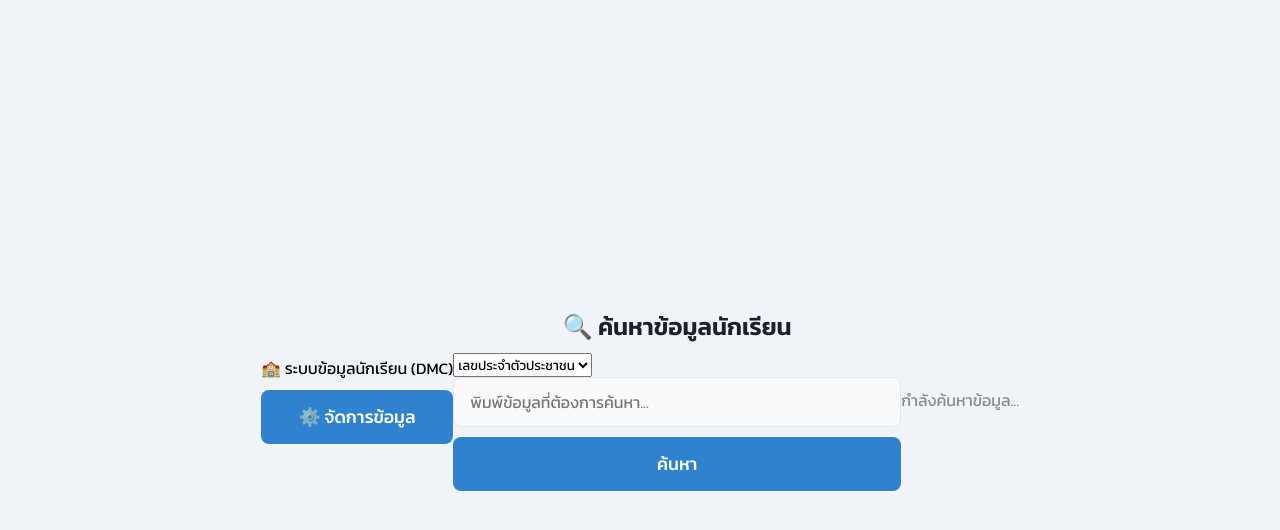
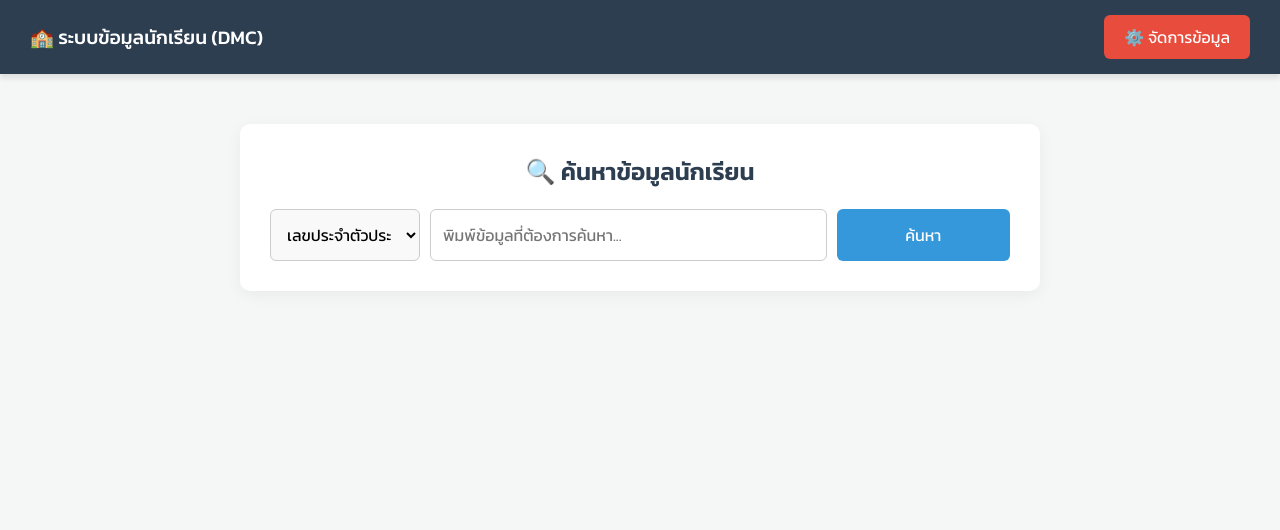
Before and after one commit to waehasun/dmc, a plain HTML site: page index.html in a window 1280 px wide. Drawn offline with Linux system fonts and the light colour scheme.

Commit message:
Update style.css

```diff
--- a/style.css
+++ b/style.css
@@ -1,114 +1,118 @@
-/* ตั้งค่าพื้นฐานและฟอนต์ */
+/* ================= ตกแต่งหน้าเว็บ (CSS) ================= */
 * {
     box-sizing: border-box;
     margin: 0;
     padding: 0;
-    font-family: 'Kanit', sans-serif; /* ใช้ฟอนต์ Kanit จาก Google */
+    font-family: 'Kanit', sans-serif;
 }
 
-/* พื้นหลังของหน้าเว็บ */
 body {
-    background-color: #f0f4f8; /* สีเทาอมฟ้าสว่างๆ */
-    display: flex;
-    justify-content: center;
-    align-items: center;
-    min-height: 100vh;
-    padding: 20px;
+    background-color: #f4f7f6;
+    color: #333;
 }
 
-/* กล่องแบบฟอร์ม (Card) */
-.form-container {
-    background-color: #ffffff;
-    padding: 40px;
-    border-radius: 12px;
-    box-shadow: 0 8px 24px rgba(0,0,0,0.08); /* เงาฟุ้งๆ */
-    width: 100%;
-    max-width: 450px;
+/* แถบเมนูด้านบน (Navbar) */
+.navbar {
+    background-color: #2c3e50;
+    color: white;
+    padding: 15px 30px;
+    display: flex;
+    justify-content: space-between;
+    align-items: center;
+    box-shadow: 0 4px 6px rgba(0,0,0,0.1);
 }
 
-h2 {
-    color: #1a202c;
-    text-align: center;
-    margin-bottom: 8px;
+.navbar-title {
+    font-size: 1.2rem;
+    font-weight: 500;
 }
 
-.subtitle {
-    text-align: center;
-    color: #718096;
-    font-size: 0.9rem;
-    margin-bottom: 30px;
+/* ปุ่มจัดการข้อมูล */
+.btn-manage {
+    background-color: #e74c3c;
+    color: white;
+    border: none;
+    padding: 10px 20px;
+    border-radius: 6px;
+    font-size: 1rem;
+    cursor: pointer;
+    transition: background 0.3s;
 }
 
-/* จัดกลุ่ม Label และ Input */
-.input-group {
-    margin-bottom: 20px;
+.btn-manage:hover {
+    background-color: #c0392b;
 }
 
-label {
-    display: block;
-    margin-bottom: 8px;
-    color: #4a5568;
-    font-weight: 500;
-    font-size: 0.95rem;
+/* กล่องค้นหาตรงกลาง */
+.search-container {
+    max-width: 800px;
+    margin: 50px auto;
+    background: white;
+    padding: 30px;
+    border-radius: 10px;
+    box-shadow: 0 4px 15px rgba(0,0,0,0.05);
+    text-align: center;
 }
 
-/* ตกแต่งช่องกรอกข้อมูล */
-input[type="text"],
-input[type="tel"] {
-    width: 100%;
-    padding: 12px 16px;
-    border: 1px solid #e2e8f0;
-    border-radius: 8px;
-    font-size: 1rem;
-    transition: all 0.3s ease; /* ให้เอฟเฟกต์นุ่มนวลเวลาคลิก */
-    background-color: #f8fafc;
+.search-container h2 {
+    margin-bottom: 20px;
+    color: #2c3e50;
 }
 
-/* เอฟเฟกต์เวลาคลิกที่ช่องกรอกข้อมูล (Focus) */
-input[type="text"]:focus,
-input[type="tel"]:focus {
-    outline: none;
-    border-color: #3182ce; /* เปลี่ยนขอบเป็นสีฟ้า */
-    background-color: #ffffff;
-    box-shadow: 0 0 0 3px rgba(49, 130, 206, 0.15); /* เรืองแสงสีฟ้า */
+/* จัดกลุ่มช่องค้นหาให้อยู่บรรทัดเดียวกัน */
+.search-box {
+    display: flex;
+    gap: 10px;
+    flex-wrap: wrap; /* รองรับหน้าจอมือถือ */
 }
 
-/* ตกแต่งปุ่ม Submit */
-button {
-    width: 100%;
-    padding: 14px;
-    background-color: #3182ce; /* สีปุ่มหลัก */
+select, input[type="text"] {
+    padding: 12px;
+    border: 1px solid #ccc;
+    border-radius: 6px;
+    font-size: 1rem;
+    outline: none;
+}
+
+select {
+    flex: 1;
+    min-width: 150px;
+    background-color: #f9f9f9;
+}
+
+input[type="text"] {
+    flex: 3;
+    min-width: 250px;
+}
+
+input[type="text"]:focus, select:focus {
+    border-color: #3498db;
+}
+
+.btn-search {
+    background-color: #3498db;
     color: white;
     border: none;
-    border-radius: 8px;
-    font-size: 1.1rem;
-    font-weight: 500;
+    padding: 12px 25px;
+    border-radius: 6px;
+    font-size: 1rem;
     cursor: pointer;
-    transition: background-color 0.3s ease;
-    margin-top: 10px;
+    transition: background 0.3s;
+    flex: 1;
+    min-width: 100px;
 }
 
-button:hover {
-    background-color: #2b6cb0; /* สีเข้มขึ้นตอนเอาเมาส์ชี้ */
+.btn-search:hover {
+    background-color: #2980b9;
 }
 
-button:disabled {
-    background-color: #a0aec0;
-    cursor: not-allowed;
+/* พื้นที่แสดงผลลัพธ์ */
+.results-area {
+    max-width: 800px;
+    margin: 20px auto;
+    background: white;
+    padding: 20px;
+    border-radius: 10px;
+    box-shadow: 0 4px 15px rgba(0,0,0,0.05);
+    display: none; /* ซ่อนไว้ก่อน จะแสดงเมื่อกดค้นหา */
 }
-
-/* ข้อความแจ้งเตือนสถานะ */
-#message {
-    text-align: center;
-    margin-top: 20px;
-    font-weight: 500;
-    font-size: 1rem;
-}
-
-.success-text {
-    color: #38a169; /* สีเขียว */
-}
-
-.error-text {
-    color: #e53e3e; /* สีแดง */
-}
```
